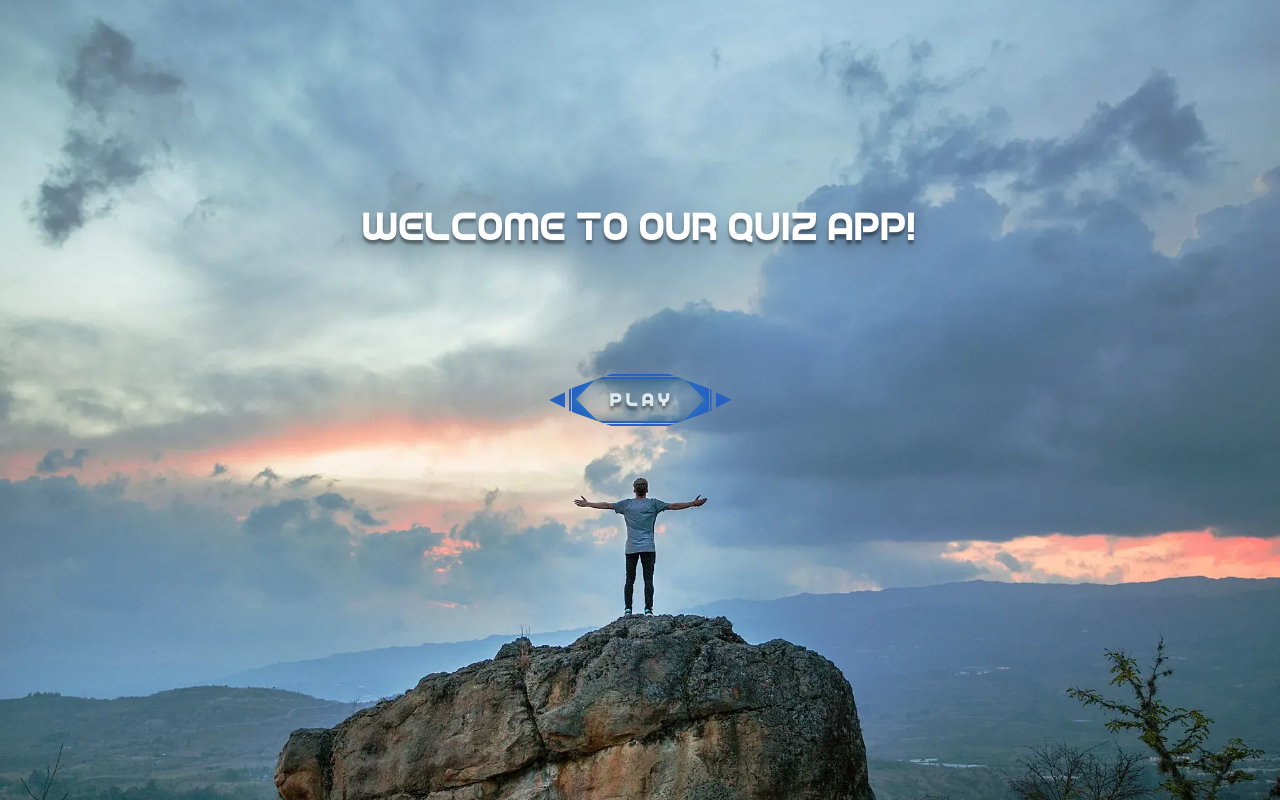
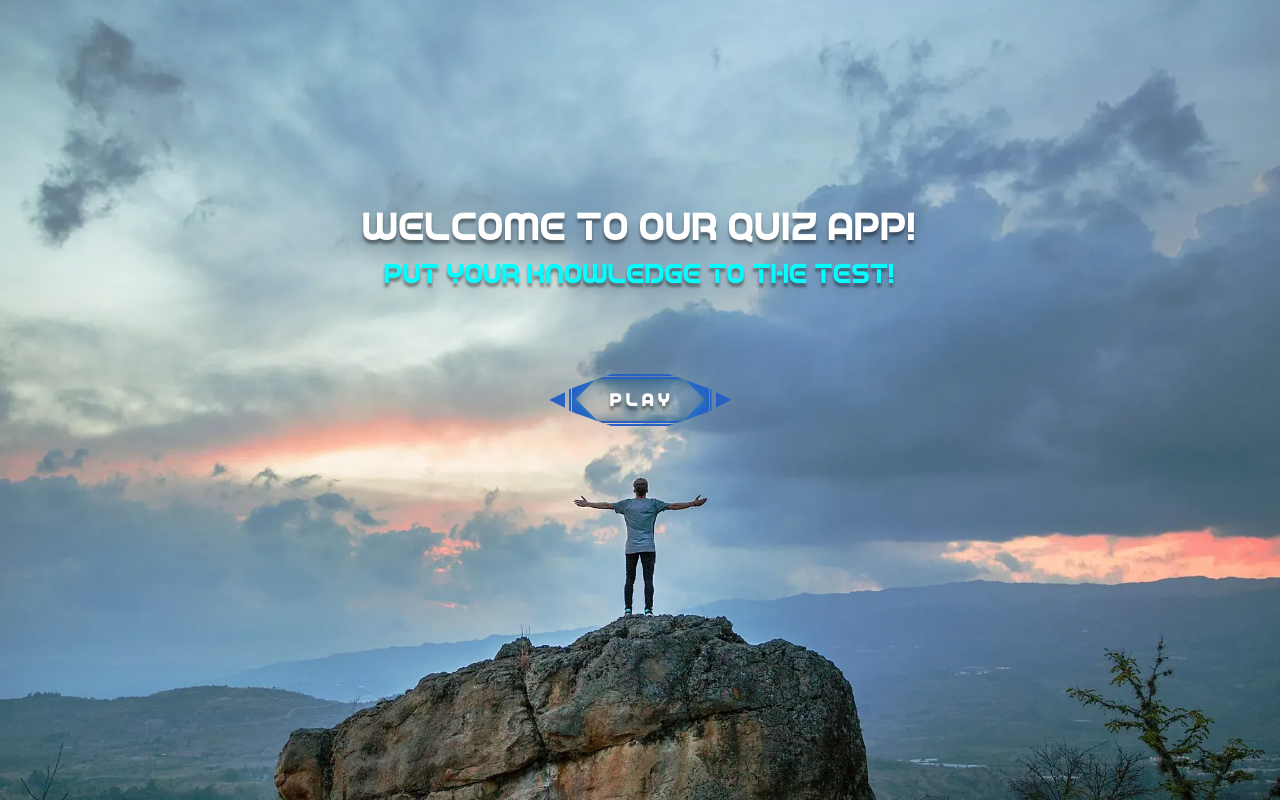
Before and after one commit to EKKE-AFP-I/Csapat01, an Angular app in the folder frontend/: page / in a window 1280 px wide. Built offline with nearby package versions, Linux system fonts and the light colour scheme.

Commit message:
Some minor styling on play buttons and h3 header added to Home

```diff
--- a/frontend/src/app/page/home/home.component.html
+++ b/frontend/src/app/page/home/home.component.html
@@ -1,6 +1,9 @@
 <div class="background"></div>
 <main class="d-flex flex-column justify-content-center align-items-center min-vh-100 game-played text-white">
-  <h1>Welcome to our Quiz App!</h1>
+  <section class="headers text-center">
+    <h1>Welcome to our Quiz App!</h1>
+    <h3>Put your knowledge to the test!</h3>
+  </section>
   <button [routerLink]="['/question']" class="">
     <span class="play-button-text">P L A Y</span>
     <div id="clip">
--- a/frontend/src/app/page/home/home.component.scss
+++ b/frontend/src/app/page/home/home.component.scss
@@ -4,29 +4,36 @@
   background-image: url('../../../assets/img/joshua-earle-9idqIGrLuTE-unsplash.webp');
 }
 
-h1 {
+.headers {
   position: absolute;
   top: 25%;
   margin-left: auto;
   margin-right: auto;
+
+  & h3 {
+    color:aqua;
+    // color:#195480;
+  }
 }
 
-h1, .play-button-text {
+.headers, .play-button-text {
   text-shadow: 0px 4px 3px rgba(0,0,0,0.4),
               0px 8px 13px rgba(0,0,0,0.1),
               0px 18px 23px rgba(0,0,0,0.1);
 }
 
 .play-button-text {
+  color: white;
   font-size: 1.1rem;
   // text-shadow: 0px 4px 3px rgba(0,0,0,0.4),
   //             0px 8px 13px rgba(0,0,0,0.1),
   //             0px 18px 23px rgba(0,0,0,0.1);
-  transition: font-size, text-shadow 0.3s ease;
+  transition: color, font-size, text-shadow 0.3s ease;
 }
 
 button:hover .play-button-text {
   // font-size: 1.1rem;
+  color: aquamarine;
   text-shadow: none;
   font-size: 1.05rem;
 }
--- a/frontend/src/app/page/home/home.component.ts
+++ b/frontend/src/app/page/home/home.component.ts
@@ -1,12 +1,12 @@
 import { Component } from '@angular/core';
-import { QuestionComponent } from "../question/question.component";
+// import { QuestionComponent } from "../question/question.component";
 import { RouterModule } from '@angular/router';
 
 @Component({
   selector: 'app-home',
   standalone: true,
   imports: [
-    QuestionComponent,
+    // QuestionComponent,
     RouterModule
   ],
   templateUrl: './home.component.html',
--- a/frontend/src/app/page/result/result.component.html
+++ b/frontend/src/app/page/result/result.component.html
@@ -6,7 +6,7 @@
       <span class="display-4">[{{correctAnswersCount}}/{{questionCount}}]</span>
     </h1>
     <button [routerLink]="['/question']" class="mt-5">
-      <span class="play-button-text">P L A Y ᲼ A G A I N</span>
+      <span class="play-button-text game-played">P L A Y ᲼ A G A I N</span>
       <!-- <span class="play-button-text"> A A A A A A A A A A A A A A</span> -->
       <div id="clip">
           <div id="leftTop" class="corner"></div>
--- a/frontend/src/app/page/result/result.component.scss
+++ b/frontend/src/app/page/result/result.component.scss
@@ -9,6 +9,7 @@ h1, .play-button-text {
 }
 
 .play-button-text {
+  color: white;
   font-size: 1rem;
   // text-shadow: 0px 4px 3px rgba(0,0,0,0.4),
   //             0px 8px 13px rgba(0,0,0,0.1),
@@ -20,6 +21,7 @@ button:hover .play-button-text {
   // font-size: 1.1rem;
   text-shadow: none;
   font-size: 0.95rem;
+  color: aquamarine;
 }
 
 
```
